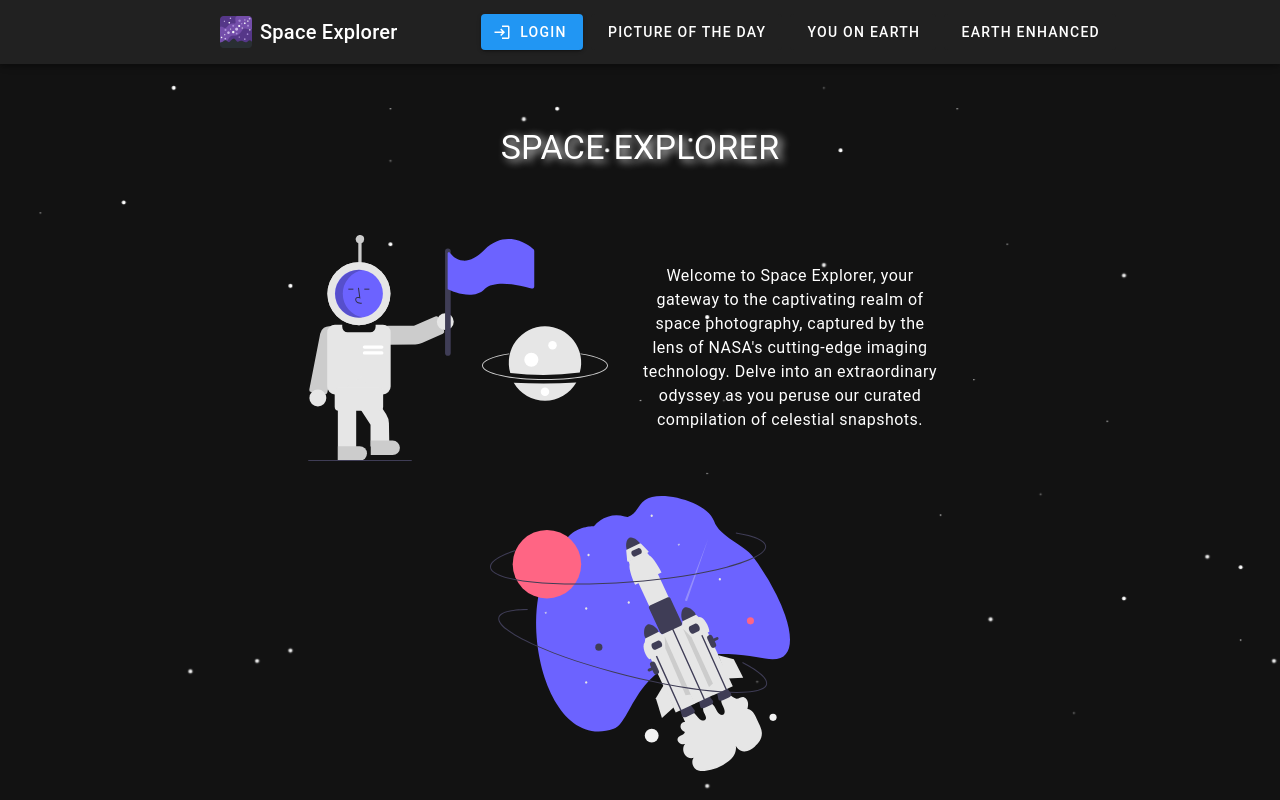
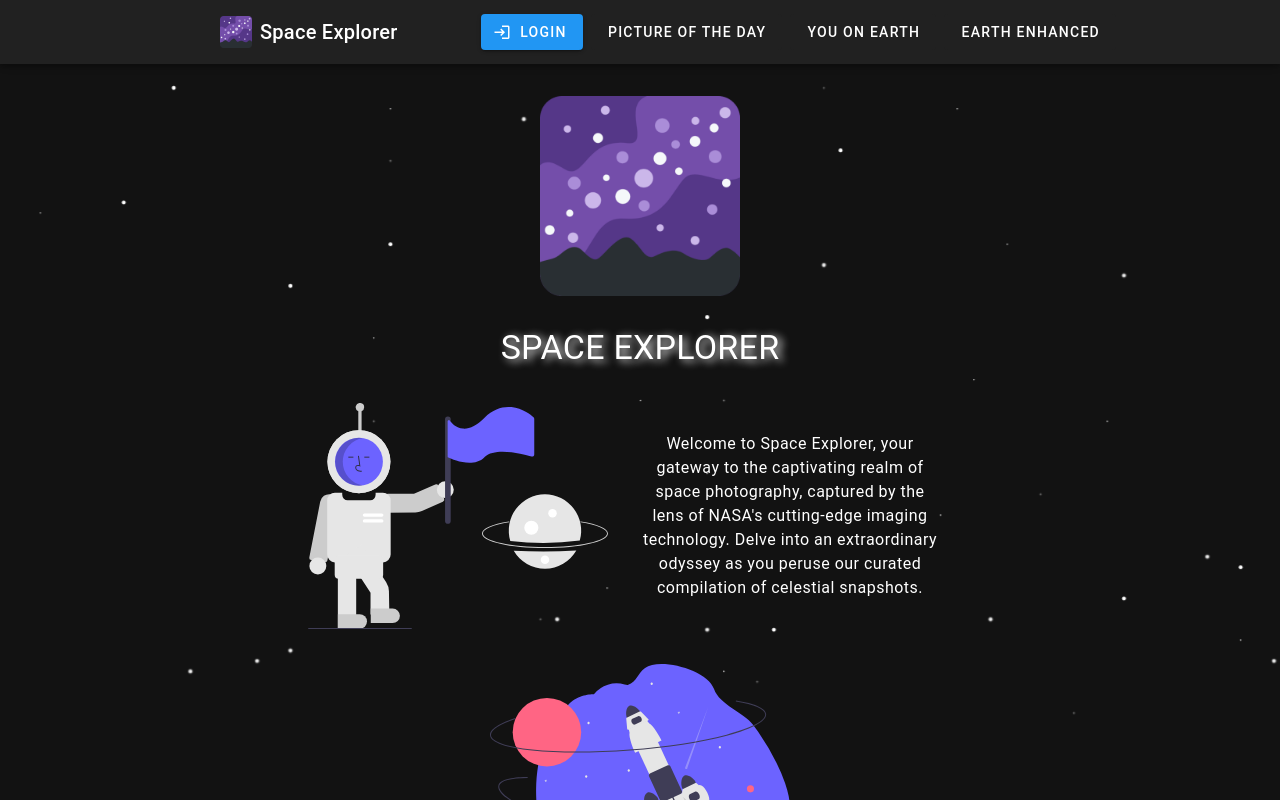
Before and after one commit to berkcambaz/space-explorer, a Vue app in the folder web/: page /home in a window 1280 px wide. Shown: the top 800 px of the page. Built offline with nearby package versions, Linux system fonts and the light colour scheme.

Commit message:
Add logo to home page

```diff
--- a/web/src/views/Home.vue
+++ b/web/src/views/Home.vue
@@ -10,7 +10,9 @@
 <template>
   <VSheet class="mx-4 my-4 bg-transparent">
 
-    <h1 class="text-h4 text-center my-16" style="text-shadow: 4px 2px 8px #fff;">
+    <VImg src="/android-chrome-512x512.png" class="mx-auto my-8" maxWidth="200" />
+
+    <h1 class="text-h4 text-center" style="text-shadow: 4px 2px 8px #fff;">
       SPACE EXPLORER
     </h1>
 
```
